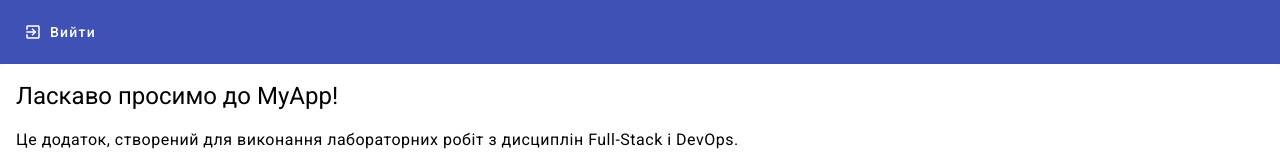
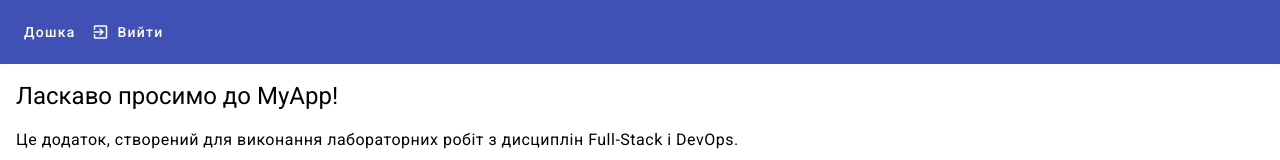
Before and after one commit to YuriiBishchuk/labEuUniversity, an Angular app in the folder AngularAuthYtAPI/ClientApp/: page / in a window 1280 px wide. Shown: the top 160 px of the page. Built offline with nearby package versions, Linux system fonts and the light colour scheme; sample sign-in values are in the browser's storage.

Commit message:
Update navbar.component.html

```diff
--- a/AngularAuthYtAPI/ClientApp/src/app/navbar/navbar.component.html
+++ b/AngularAuthYtAPI/ClientApp/src/app/navbar/navbar.component.html
@@ -1,4 +1,7 @@
 <mat-toolbar color="primary">
+  <span>
+    <button mat-button routerLink="/board" *ngIf="isAuthenticated">Дошка</button>
+  </span>
   <div>
     <button mat-button routerLink="/login" *ngIf="!isAuthenticated">
       <mat-icon>power_settings_new</mat-icon>
```
